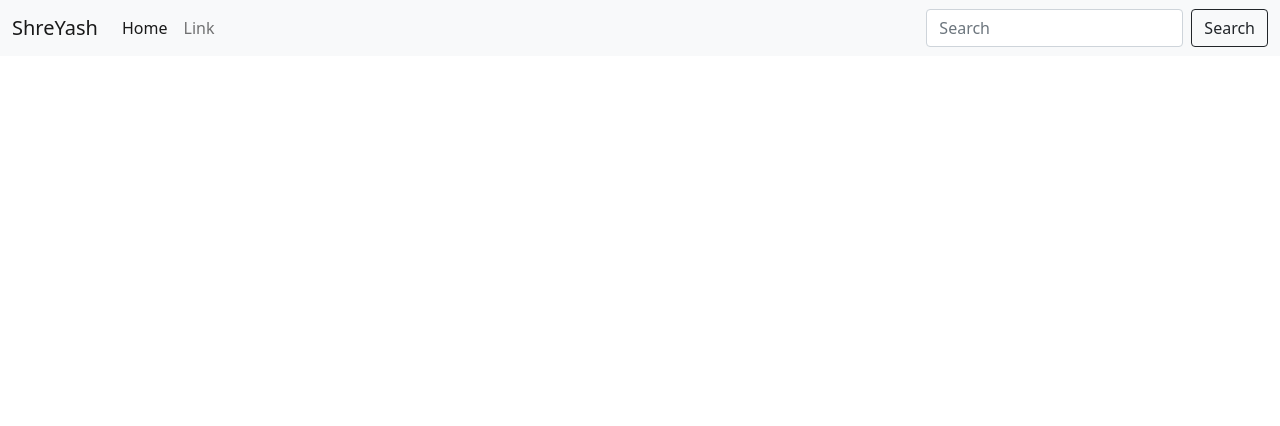
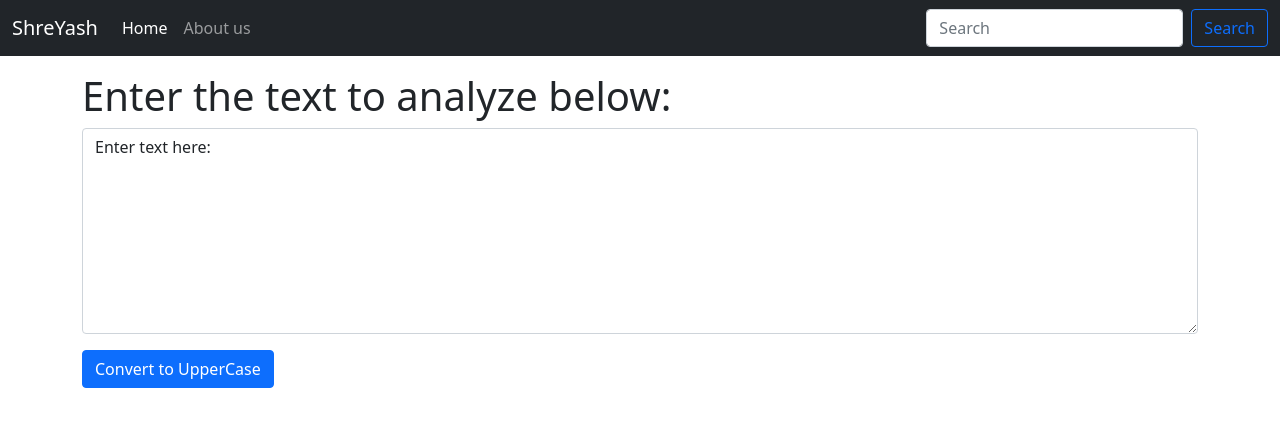
Before and after one commit to iamshre-yash/React-App, a React (Create React App) app: page / in a window 1280 px wide. Shown: the top 426 px of the page. Built offline with nearby package versions, Linux system fonts and the light colour scheme.

Commit message:
new changes

```diff
--- a/src/App.js
+++ b/src/App.js
@@ -1,8 +1,14 @@
 import Navbar from './components/Navbar.js'
+import TextForm from './components/TextForm.js'
+
+
 function App() {
     return (
         <>
-        <Navbar title="ShreYash" />
+        <Navbar/>
+        <div className="container my-3">
+        <TextForm heading="Enter the text to analyze below:" />
+        </div>
         </>
     );
 }
--- a/src/components/Navbar.js
+++ b/src/components/Navbar.js
@@ -1,9 +1,18 @@
 import React from 'react';
 import PropTypes from 'prop-types';
 
+Navbar.propTypes = {
+  title: PropTypes.string
+};
+
+Navbar.defaultProps = {
+    title: 'ShreYash',
+    about: 'About us'
+  }
+
 export default function Navbar(props) {
     return (
-        <nav className="navbar navbar-expand-lg navbar-light bg-light">
+        <nav className="navbar navbar-expand-lg navbar-dark bg-dark">
   <div className="container-fluid">
     <a className="navbar-brand" href="/">{props.title}</a>
     <button className="navbar-toggler" type="button" data-bs-toggle="collapse" data-bs-target="#navbarSupportedContent" aria-controls="navbarSupportedContent" aria-expanded="false" aria-label="Toggle navigation">
@@ -15,18 +24,15 @@
           <a className="nav-link active" aria-current="page" href="/">Home</a>
         </li>
         <li className="nav-item">
-          <a className="nav-link" href="/">Link</a>
+          <a className="nav-link" href="/">{props.about}</a>
         </li>
         </ul>
       <form className="d-flex">
         <input className="form-control me-2" type="search" placeholder="Search" aria-label="Search" />
-        <button className="btn btn-outline-dark" type="submit">Search</button>
+        <button className="btn btn-outline-primary" type="submit">Search</button>
         </form>
         </div>
         </div>
         </nav>
     );
 }
-Navbar.propTypes = {
-  title: PropTypes.string
-};
--- /dev/null
+++ b/src/components/TextForm.js
@@ -0,0 +1,23 @@
+import React, {useState} from 'react'
+
+export default function TextForm(props) {
+    const handleUpClick = () =>{
+        let newText = text.toUpperCase();
+        setText(newText)
+    }
+    const handelOnChange = (event)=>{
+        setText(event.target.value)
+    }
+    const [text, setText] = useState('Enter text here:');
+
+    return (
+        <div>
+            <h1>{props.heading}</h1>
+            <div className="mb-3">
+            <textarea className="form-control" value={text} onChange={handelOnChange} id="myBox" rows="8"></textarea>
+            </div>
+            <button className="btn btn-primary" onClick={handleUpClick}>Convert to UpperCase </button>
+        </div>
+
+        )
+    };
```
